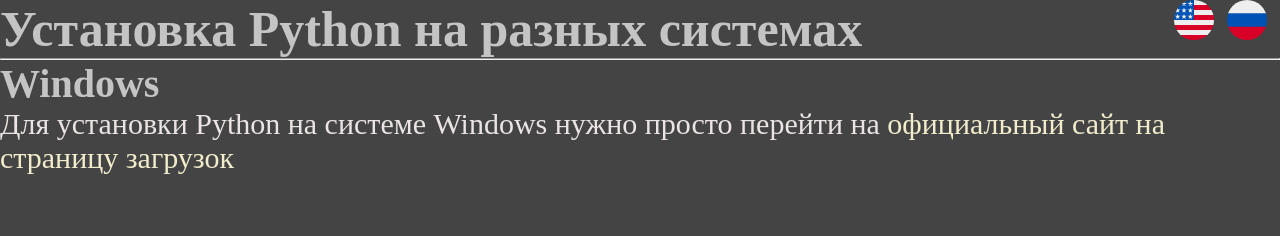
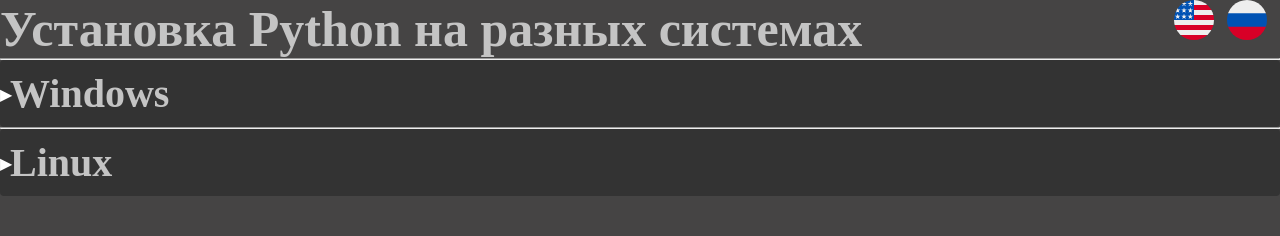
Before and after one commit to Quadrotez/installation-python-guide, a plain HTML site: page index.html in a window 1280 px wide. Shown: the top 236 px of the page. Drawn offline with Linux system fonts and the light colour scheme.

Commit message:
feat: update design, add ubuntu method

```diff
--- a/index.html
+++ b/index.html
@@ -4,9 +4,10 @@
 <head>
     <meta charset="UTF-8">
     <meta name="viewport" content="width=device-width, initial-scale=1.0">
-    <title>Переключатель языка</title>
+    <title>Python Installation Guide</title>
     <link rel="stylesheet" href="style.css">
     <script src="script.js"></script>
+
 </head>
 
 <body>
@@ -23,9 +24,13 @@
     <div id="ru" class="language active">
         <h1>Установка Python на разных системах</h1>
         <hr>
+        <details>
+            <summary>
                 <h2>Windows</h2>
+            </summary>
             <div class="construct">
-            <p>Для установки Python на системе Windows нужно просто перейти на <a href="https://www.python.org/downloads/windows/">официальный сайт на страницу загрузок</a></p>
+                <p>Для установки Python на системе Windows нужно просто перейти на <a
+                        href="https://www.python.org/downloads/windows/">официальный сайт на страницу загрузок</a></p>
 
                 <img class="appendix" src="images/windows1.png">
                 <p>Скачиваем последнюю версию (Или ту, которая приглянулась)</p>
@@ -64,7 +69,24 @@
                 <p>Если у Вас вывелась версия и никаких ошибок нет, то поздравляю! Вы успешно установили Python!</p>
 
             </div>
+        </details>
+        <hr>
+        <details>
+            <summary>
+                <h2>Linux</h2>
+            </summary>
+            <details>
 
+                <summary>
+                    <hr>
+                    <h2>Ubuntu</h2>
+                </summary>
+                <p>Вероятнее всего, Python у Вас уже есть по умолчанию, но если это не так, то Вам нужно проосто открыть терминал <code>ctrl+alt+t</code></p>
+                <p>Написать <code>sudo apt update && sudo apt upgrade -y</code></p>
+                <p>После чего ещё <code>sudo apt install python3 -y</code></p>
+                <p>После установки нужно написать <code>python3 --version</code> (проверка версии питона)</p>
+            </details>
+        </details>
     </div>
 
 </body>
--- a/style.css
+++ b/style.css
@@ -68,3 +68,42 @@ img.appendix {
     margin-top: 5%;
     margin-bottom: 1%;
 }
+
+summary::-webkit-details-marker {
+    display: none;
+  }
+
+  /* Стили для summary */
+  summary {
+    list-style: none;
+    cursor: pointer;
+    position: relative;
+    padding-left: 25px;
+  }
+
+  summary::before {
+    content: "\25B6";
+    color: white;
+    position: absolute;
+    left: 0;
+    top: 50%;
+    transform: translateY(-50%);
+    transition: transform 0.3s ease;
+  }
+
+  details[open] summary::before {
+    transform: translateY(-50%) rotate(90deg);
+  }
+
+  summary {
+    background: #333;
+    color: #fff;
+    padding: 10px;
+    border-radius: 4px;
+  }
+
+  .content {
+    padding: 10px;
+    border: 1px solid #ccc;
+    border-top: none;
+  }
```
Lines whose indentation alone changed are shown as unchanged.
